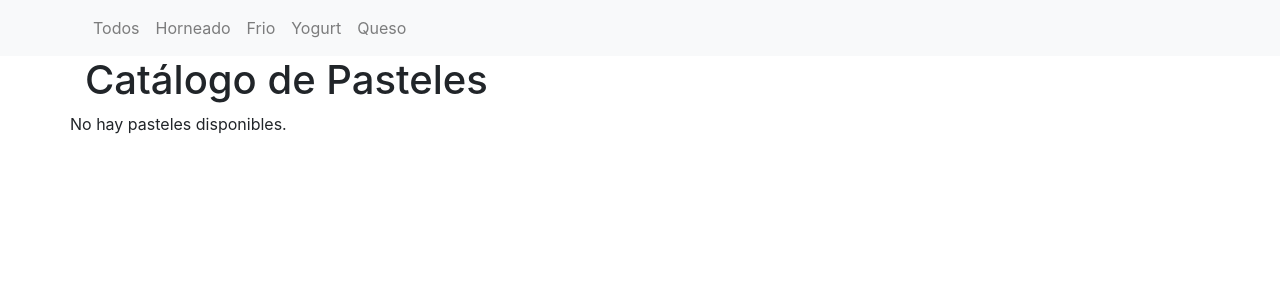
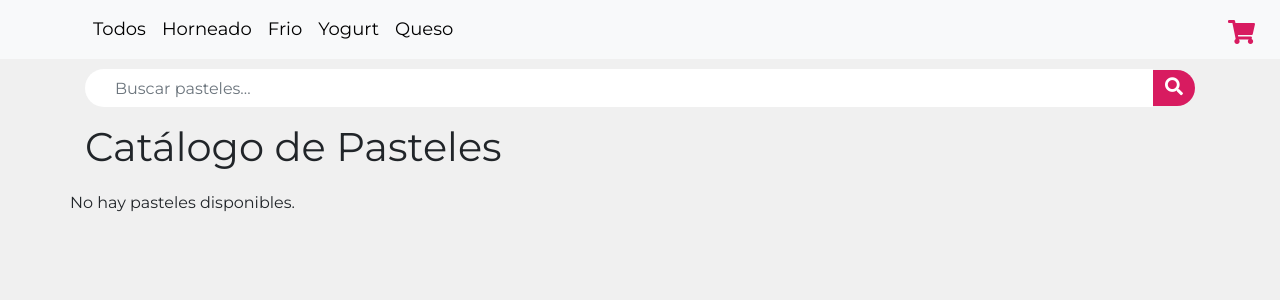
Before and after one commit to PRMQ98/Analisis, a Flask app: page /inicio in a window 1280 px wide. Shown: the top 300 px of the page. Run offline with Flask 3, Linux system fonts and the light colour scheme; some libraries are stand-ins or nearby versions.

Commit message:
Update inicio.html

```diff
--- a/Frontend/templates/inicio.html
+++ b/Frontend/templates/inicio.html
@@ -3,6 +3,9 @@
 <head>
   <title>Catálogo de Pasteles</title>
   <link rel="stylesheet" href="https://stackpath.bootstrapcdn.com/bootstrap/4.5.0/css/bootstrap.min.css">
+  <link rel="stylesheet" href="https://cdnjs.cloudflare.com/ajax/libs/font-awesome/5.15.3/css/all.min.css">
+  <link href="https://fonts.googleapis.com/css2?family=Montserrat:wght@400;700&display=swap" rel="stylesheet">
+  <link rel="stylesheet" href="{{ url_for('static', filename='css/inicio.css') }}">
 </head>
 <body>
   <nav class="navbar navbar-expand-lg navbar-light bg-light">
@@ -30,8 +33,19 @@
         </ul>
       </div>
     </div>
+    <!--Carrito de compras-->
+    <div class="cart-icon">
+      <i class="fas fa-shopping-cart"></i>
+    </div>
   </nav>
   <div class="container">
+    <!-- Barra de búsqueda -->
+    <div class="input-group mb-3">
+      <input type="text" class="form-control" placeholder="Buscar pasteles..." id="searchInput">
+      <div class="input-group-append">
+        <button class="btn btn-outline-secondary" type="button" id="searchButton"><i class="fas fa-search"></i></button>
+      </div>
+    </div>
     <h1>Catálogo de Pasteles</h1>
     <div class="row" id="pastelesCatalog">
       <!-- Aquí se mostrarán los pasteles dinámicamente -->
```
